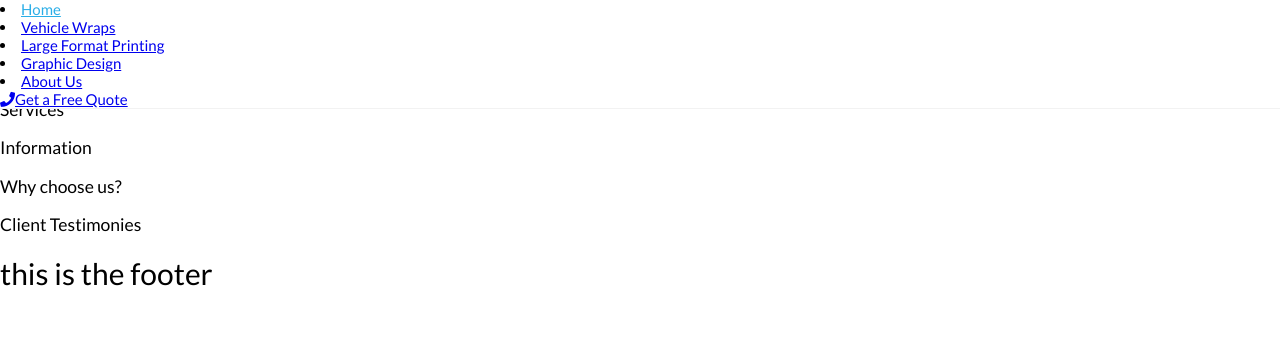
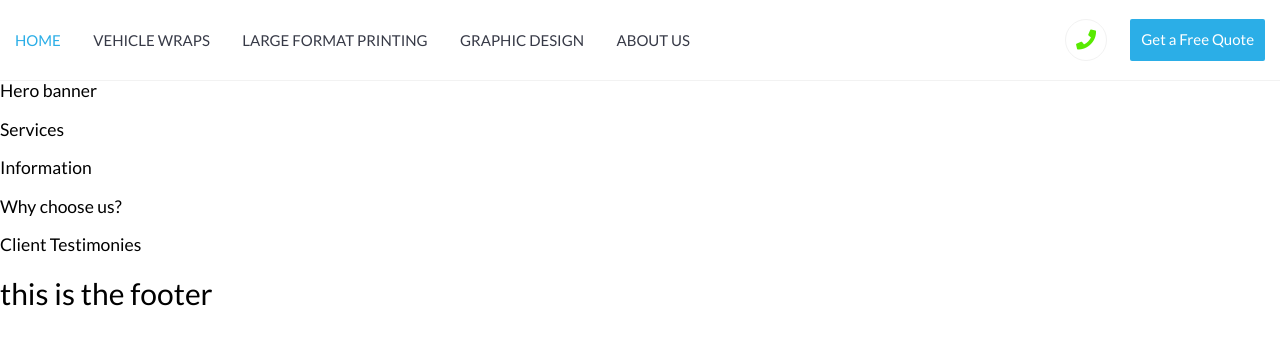
Before and after one commit to kevinlo123/icad, a React (Create React App) app: page / in a window 1280 px wide. Shown: the top 344 px of the page. Built offline with nearby package versions, Linux system fonts and the light colour scheme.

Commit message:
finished up desktop header / navbar

```diff
--- a/src/app/partials/navbars/DesktopNavBar.jsx
+++ b/src/app/partials/navbars/DesktopNavBar.jsx
@@ -5,52 +5,56 @@ class DesktopNavBar extends Component {
       render() {
          return (
             <nav className={"desktop-header"}>
-               <li>
+               <div className={"list-items-container"}>
+                  <li className={"list-items-container__list-item"}>
                      <NavLink
                         exact to="/"
                         activeClassName="selected"
-                     className={""}>
+                        className={"list-items-container__list-item--link"}>
                         Home
                      </NavLink>
                   </li>
-               <li>
+                  <li className={"list-items-container__list-item"}>
                      <NavLink
                         to="/vehicle_wraps"
                         activeClassName="selected"
-                     className={""}>
+                        className={"list-items-container__list-item--link"}>
                         Vehicle Wraps
                      </NavLink>
                   </li>
-               <li>
+                  <li className={"list-items-container__list-item"}>
                      <NavLink
                         to="/large_format_printing"
                         activeClassName="selected"
-                     className={""}>
+                        className={"list-items-container__list-item--link"}>
                         Large Format Printing
                      </NavLink>
                   </li>
-               <li>
+                  <li className={"list-items-container__list-item"}>
                      <NavLink
                         to="/graphic_design"
                         activeClassName="selected"
-                     className={""}>
+                        className={"list-items-container__list-item--link"}>
                         Graphic Design
                      </NavLink>
                   </li>
-               <li>
+                  <li className={"list-items-container__list-item"}>
                      <NavLink
                         to="/about"
                         activeClassName="selected"
-                     className={""}>
+                        className={"list-items-container__list-item--link"}>
                         About Us
                      </NavLink>
                   </li>
-               <a href="tel:781-397-8166" className={""}>
+               </div>
+               <div className={"phone-quote-container"}>
+                  <a href="tel:781-397-8166" className={"phone-quote-container__phone"}>
                      <i className="fas fa-phone"></i>
                   </a>
-               <NavLink to="/quote" className={""}>
+                  <NavLink to="/quote" className={"phone-quote-container__quote"}>
                      Get a Free Quote
                   </NavLink>
+               </div>
             </nav>
          );
       }
--- a/src/stylesheets/App.scss
+++ b/src/stylesheets/App.scss
@@ -22,6 +22,9 @@ body {
 
 .page-content {
    @include margin(60px, 0, 0, 0);
+   @media only screen and (min-width : 992px) {
+      @include margin(80px, 0, 0, 0);
+   }
    background: $white;
 }
 
--- a/src/stylesheets/partials/navbar.scss
+++ b/src/stylesheets/partials/navbar.scss
@@ -29,7 +29,6 @@
       position: absolute;
       right: 0px;
       @include margin(12px, 10px, 12px, 10px);
-      margin: 12px 10px;
       @include padding(11px, 11px, 11px, 11px);
       cursor: pointer;
       text-decoration: none;
@@ -117,7 +116,7 @@ button, .bm-cross {
 }
 
 .selected {
-   color: $icad-blue;
+   color: $icad-blue !important;
 }
 
 /**** Desktop styles below ****/
@@ -127,15 +126,68 @@ button, .bm-cross {
    width: 100%;
    background: white;
    position: fixed;
-   border-bottom: 1px solid #f2f2f2;
+   border-bottom: 1px solid $light-grey;
    top: 0;
 }
 
-@media only screen and (min-width : 768px) {
+@media only screen and (min-width : 992px) {
    .mobile-header {
       display: none;
    }
    .desktop-header {
-      display: block;
+      display: flex;
+      justify-content: space-between;
+      @include padding(1.25rem, 1rem, 1.25rem, 1rem);
    }
 }
+
+.list-items-container {
+   display: flex;
+   width: 675px;
+   justify-content: space-between;
+   @include element(list-item) {
+      border: none;
+      list-style: none;
+      @include modifier(link) {
+         @include margin(.8rem, 0, .8rem, 0);
+         display: block;
+         font-size: $small-font;
+         text-transform: uppercase;
+         color: $dark-grey;
+         text-decoration: none;
+         transition: .25s ease-in-out;
+         &:hover {
+            color: $icad-blue;
+            transform: scale(1.09);
+         }
+      }
+   }
+}
+
+.phone-quote-container {
+   display: flex;
+   width: 200px;
+   justify-content: space-between;
+   @include element(phone) {
+      color: $green;
+      border: 1px solid;
+      border-radius: 50%;
+      border-color: #f2f2f2;
+      transition: .25s ease-in;
+      &:hover {
+         border-color: $green;
+      }
+      i {
+         @include margin(10px, 10px, 10px, 10px);
+         font-size: 20px !important;
+      }
+   }
+   @include element(quote) {
+      @include padding(11px, 11px, 11px, 11px);
+      cursor: pointer;
+      text-decoration: none;
+      color: $white;
+      border-radius: 2px;
+      background: $icad-blue;
+   }
+}
```
Lines whose indentation alone changed are shown as unchanged.
